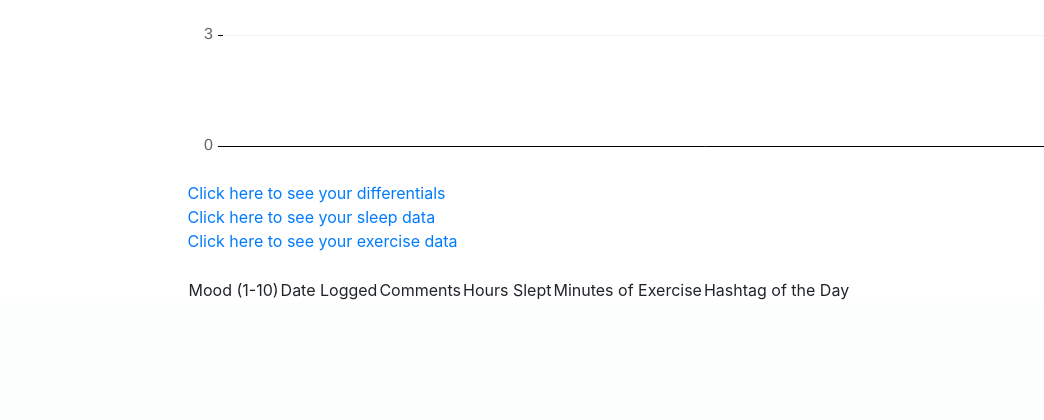
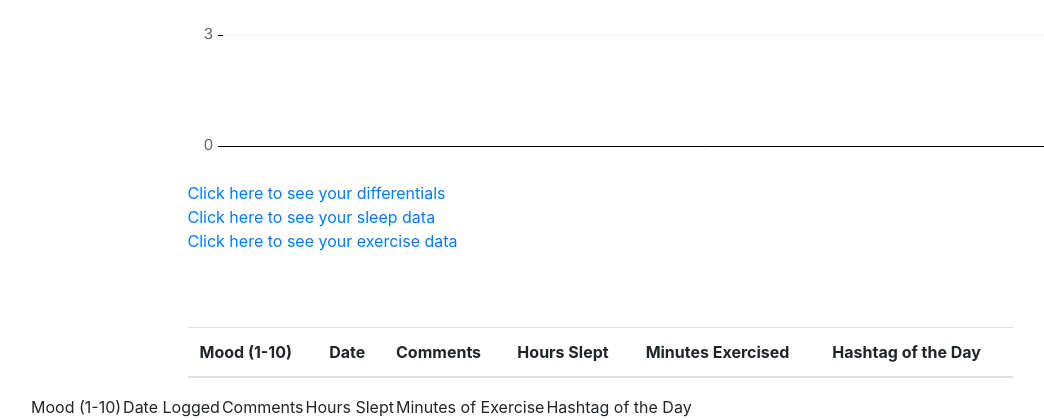
Before and after one commit to freyton-manning/HBFinalProject, a Flask app: page /user-chart in a window 1280 px wide. Shown: the part 585-1005 px from the top of the page, without its empty margins (40-1084 px from the left). Before the commit the page ends 885 px from the top, so only its background shows below. Run offline with Flask 2, Linux system fonts and the light colour scheme; lists and menus that the app fills with data are empty; some libraries are stand-ins or nearby versions.

Commit message:
making bootstrap fixes, still need to address error in table row / for loop

```diff
--- a/templates/user_mood_chart.html
+++ b/templates/user_mood_chart.html
@@ -147,6 +147,54 @@
   <a href="/sleep-chart"> Click here to see your sleep data </a><br>
    <a href="/exercise-chart"> Click here to see your exercise data </a><br><br>
 
+
+<div class="row" id="tablerow">
+
+      <section class="col-12 mx-auto d-lg-block d-md-block d-none">
+        <table class="table table-hover table-striped">
+          <thead>
+            <tr>
+                <th>Mood (1-10)</th>
+                <th>Date</th>
+                <th>Comments</th>
+                <th>Hours Slept</th>
+                <th>Minutes Exercised</th>
+                <th>Hashtag of the Day</th>
+            </tr>
+
+          </thead>
+          {% for result in results %}
+          <tr>
+            <td>{{ result.mood_id }}</td>
+          </tr>
+          <tr>
+              <td>{{ result.datetime }}</td>
+          </tr>
+          <tr>
+              <td>{{ result.comments }}</td>
+          </tr>
+          <tr>
+              <td>{{ result.hours_slept }}</td>
+          </tr>
+          <tr>
+              <td>{{ result.exercise_mins }}</td>
+          </tr>
+          <tr>
+              <td>{% for hashtag in result.hashtags %}
+      {{ hashtag.text }}
+      {% endfor %}
+        </td>
+      </tr>
+      {% endfor %}
+        </table>
+      </section>
+    </div>
+    <!-- End of table row -->
+  </div>
+
+
+
+
 <table>
   <tr><td>Mood (1-10)</td><td>Date Logged</td><td>Comments</td><td>Hours Slept</td><td>Minutes of Exercise</td><td>Hashtag of the Day </td></tr>
   {% for result in results %}
@@ -164,5 +212,7 @@
 </table>
  </div>
 
+
+
 </body>
 </html>
```
